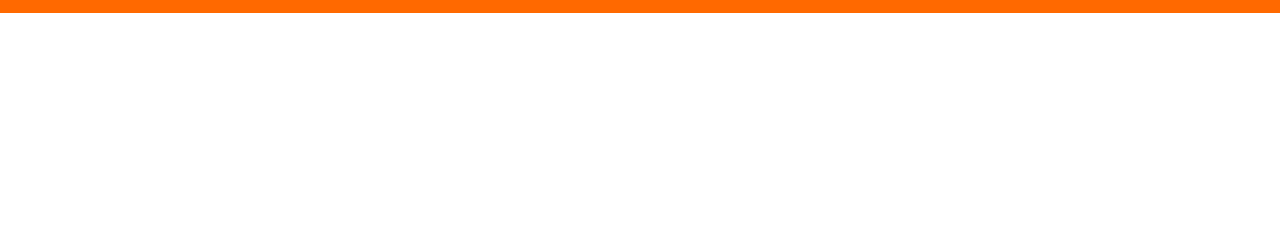
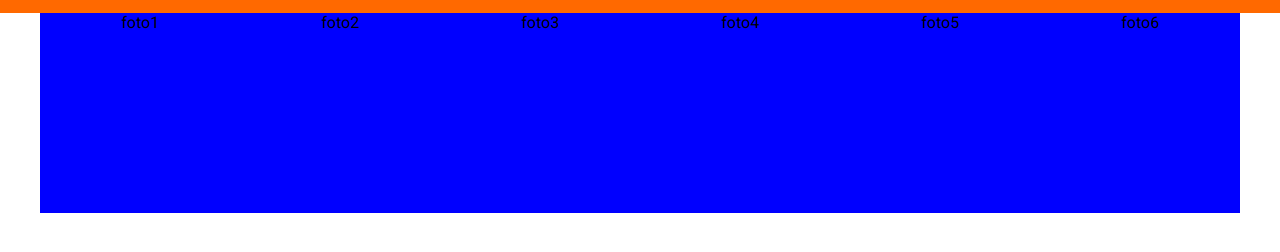
Before and after one commit to Fesposito9197/html-css-boolando, a plain HTML site: page index.html in a window 1280 px wide. Shown: the part 38-290 px from the top of the page. Drawn offline with Linux system fonts and the light colour scheme.

Commit message:
inizio main

```diff
--- a/css/style.css
+++ b/css/style.css
@@ -5,8 +5,15 @@
     padding: 0;
 }
  /*DEBUG*/
+ .debug main{
 
-
+    height:1400px;
+ }
+.debug .container .row .col{
+    height: 200px;
+    width: 200px;
+    background-color: blue;
+}
 
  /*COOMON*/
 
@@ -18,6 +25,7 @@
     display: flex;
     justify-content: space-around;
     text-align: center;
+
  }
  /*TYPO*/
  body{
@@ -32,7 +40,6 @@
     list-style: none;
     display: flex;
 }
-
 .nv ul li a{
     margin: 0 10px;
     text-decoration: none;
@@ -41,5 +48,9 @@
 
 
 
+
 /* MAIN */
+.col{
+    flex-wrap: wrap;
+}
 /* FOOTER */
--- a/index.html
+++ b/index.html
@@ -37,7 +37,18 @@
             </div>
         </div>
        </header>
-       <main></main>
+       <main>
+        <section class="container">
+            <div class="row photo-row">
+                <div class="col">foto1</div>
+                <div class="col">foto2</div>
+                <div class="col">foto3</div>
+                <div class="col">foto4</div>
+                <div class="col">foto5</div>
+                <div class="col">foto6</div>
+            </div>
+        </section>
+       </main>
        <footer></footer>
     </body>
 </html>
```
